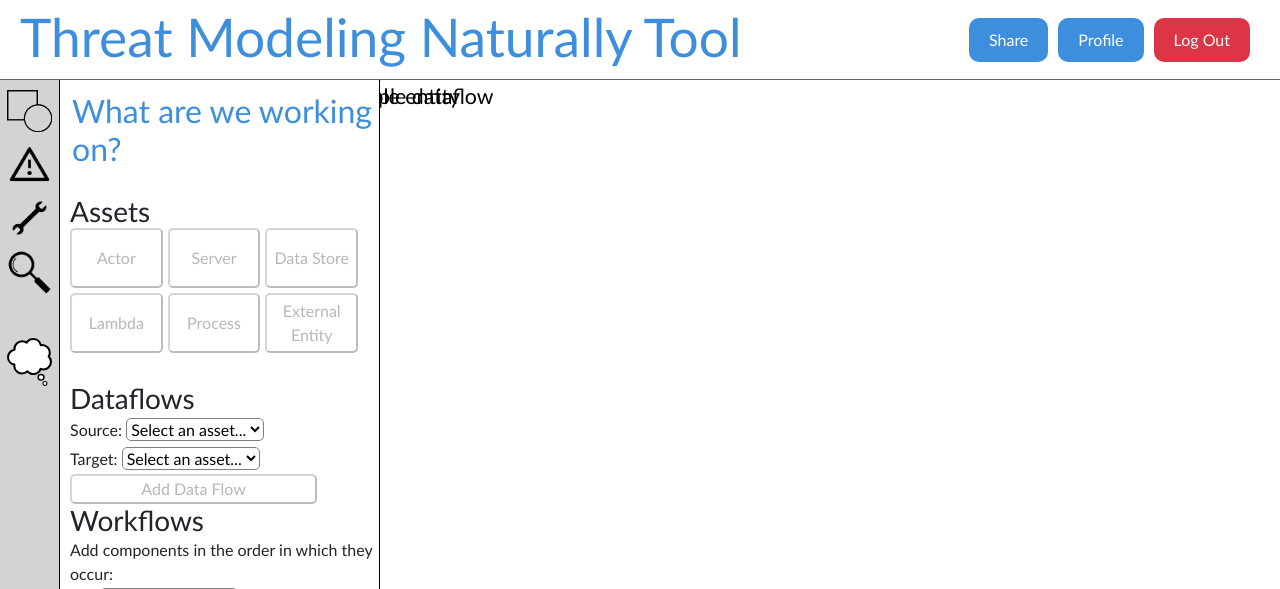
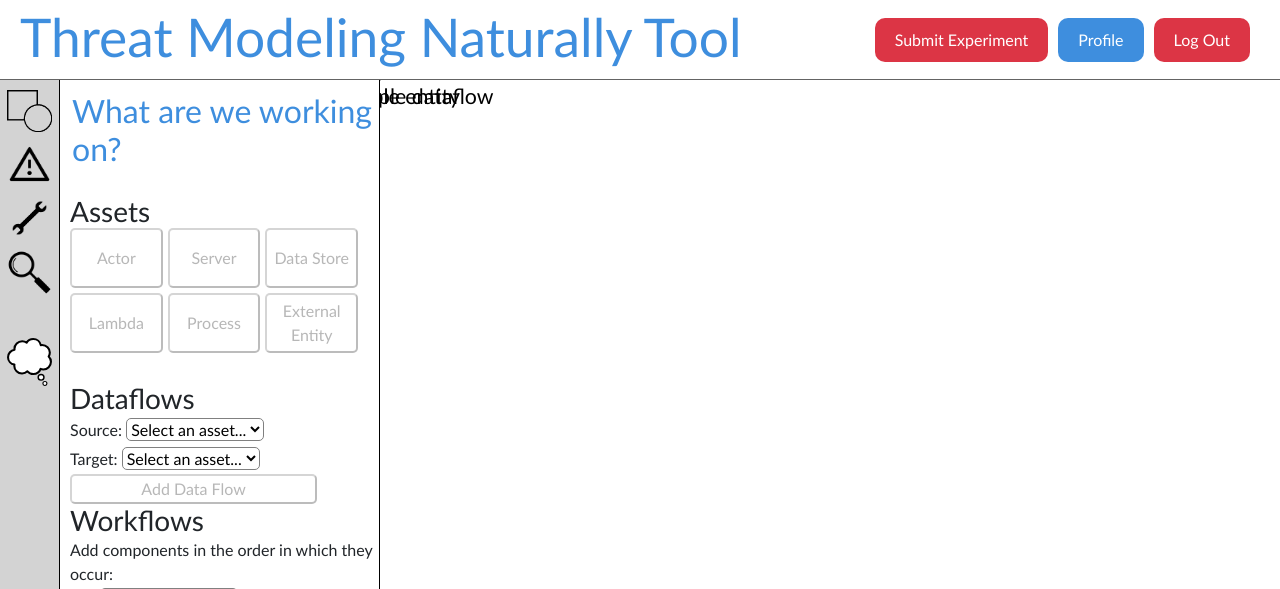
Before and after one commit to tufts-tsp/tmnt-app, a Django app: a page that uses app/tmnt/templates/base.html in a window 1280 px wide. Shown: the top 589 px of the page. Run offline with Django 4.2, Linux system fonts and the light colour scheme; a user stored in the database is signed in; tables that the repository leaves empty hold one stand-in row (values such as "Sample post"); parts of the project's set-up code (start-up, migrations or seed data) failed here and were passed over; some libraries are stand-ins or nearby versions.

Commit message:
Added submit experiment button visible when logged in with a project in experiment mode. On click, modal drops down to confirm submission. User is warned they will not be able to return to the experiment. Redirects to tsp.cs.tufts.edu currently, will replace with Qualtrics survey when survey is live

```diff
--- a/app/tmnt/templates/base.html
+++ b/app/tmnt/templates/base.html
@@ -24,10 +24,10 @@
             {% if user.is_authenticated %}
             <a href="#" class="logout-button" style="background-color: #dc3545" data-bs-toggle="modal" data-bs-target="#logoutModal" role="button">Log Out</a>
             <a href="{% url 'view_projects' %}">Profile</a>
+            <a href="#" id="submit-exp-button" style="background-color: #dc3545; display: none;" data-bs-toggle="modal" data-bs-target="#submitExpModal" role="button">Submit Experiment</a>
             {% else %}
                 <a href="{%  url 'login' %}">Login</a>
             {% endif %}
-            <a href="#share">Share</a>
     {#        <a href="#export">Export</a>#}
         </div>
     </div>
--- a/app/tmnt/templates/tmnt/asset_viewer.html
+++ b/app/tmnt/templates/tmnt/asset_viewer.html
@@ -7,6 +7,7 @@
     {% if user.is_authenticated %}
         {% include "registration/logout.html" %}
         {% include "tmnt/new_entity.html" %}
+        {% include "tmnt/submit_experiment.html" %}
 
 <!-- Everything below the top of the screen -->
 <div class="lowerArea">
@@ -330,7 +331,7 @@
 // get project name from Django context
     const projectName = "{{ project_name|escapejs }}";
     const username = "{{ user.username|escapejs }}";
-    const experimentMode = "{{ experiment_mode|escapejs }}";
+    const experimentMode = "{{ experiment_mode|escapejs }}" === "True"; // Convert to boolean
     // Generating URLs for AJAX POST calls
     const addEntityUrl = "{%  url 'api/add_entity' %}"
     const addExternalAssetUrl = "{% url 'api/add_externalasset' %}";
--- /dev/null
+++ b/app/tmnt/templates/tmnt/submit_experiment.html
@@ -0,0 +1,23 @@
+<!-- Modal used for submitting experiment -->
+<div class="modal fade" id="submitExpModal" tabindex="-1" aria-labelledby="submitExpModal" aria-hidden="true">
+    <div class="modal-dialog">
+        <div class="modal-content">
+            <div class="modal-header">
+                <h5 class="modal-title" id="submitExpModal">Confirm End Experiment</h5>
+                <button type="button" class="btn-close" data-bs-dismiss="modal" aria-label="Close"></button>
+            </div>
+            <div class="modal-body">
+                Are you sure you are ready to submit the experiment?<br>
+                WARNING: after submitting the experiment, you will be logged out and will not be able to make further changes.
+            </div>
+            <div class="modal-footer">
+                <button type="button" class="btn btn-secondary" data-bs-dismiss="modal">Return to experiment</button>
+                <!-- The submit form goes here -->
+                <form action="{% url 'submit_experiment' %}" method="post">
+                    {% csrf_token %}
+                    <button type="submit" class="btn btn-danger">I am ready to submit</button>
+                </form>
+            </div>
+        </div>
+    </div>
+</div>
--- a/app/tmnt/urls.py
+++ b/app/tmnt/urls.py
@@ -39,5 +39,6 @@ urlpatterns = [
     path("edit_project/<str:project_name>", views.edit_project, name="edit_project"),
     path("admin/", admin.site.urls),
     # path("register/", SignUpView.as_view(), name="register"),
+    path("submit_experiment/", views.submit_experiment, name="submit_experiment"),
     path("accounts/", include("django.contrib.auth.urls")),  # For login/logout
 ]
--- a/app/tmnt/views.py
+++ b/app/tmnt/views.py
@@ -1,6 +1,7 @@
+from django.contrib.auth import logout
 from django.contrib.auth.decorators import login_required
 from django.core.exceptions import PermissionDenied
-from django.shortcuts import render, get_object_or_404
+from django.shortcuts import render, get_object_or_404, redirect
 from .forms import UploadDFDFileForm, NewProjectForm
 from .scripts.img_test import *
 from .models import *
@@ -50,6 +51,21 @@ def project_list(request):
     projects = Project.objects.filter(user=request.user).order_by("-created_at")[:10]  # get last 10 projects
     print(type(projects))
     return render(request, "tmnt/projects.html", locals())
+
+@login_required
+def submit_experiment(request):
+    if request.user.is_authenticated:
+        # Mark the user as inactive
+        request.user.is_active = False
+        request.user.save()
+        # Optional: Add a message for feedback
+        # messages.info(request, "You have been logged out and your account is now inactive.")
+
+    # Log the user out
+    logout(request)
+    # Redirect to a desired page (e.g., the home page or a specific inactive page)
+    # TODO: replace url with Qualtrics survey when survey is live
+    return redirect('https://tsp.cs.tufts.edu?cc=' + request.user.username)
 
 @login_required
 def create_project(request):
```
Also changed, not shown: app/tmnt/static/scripts/interface.js.
